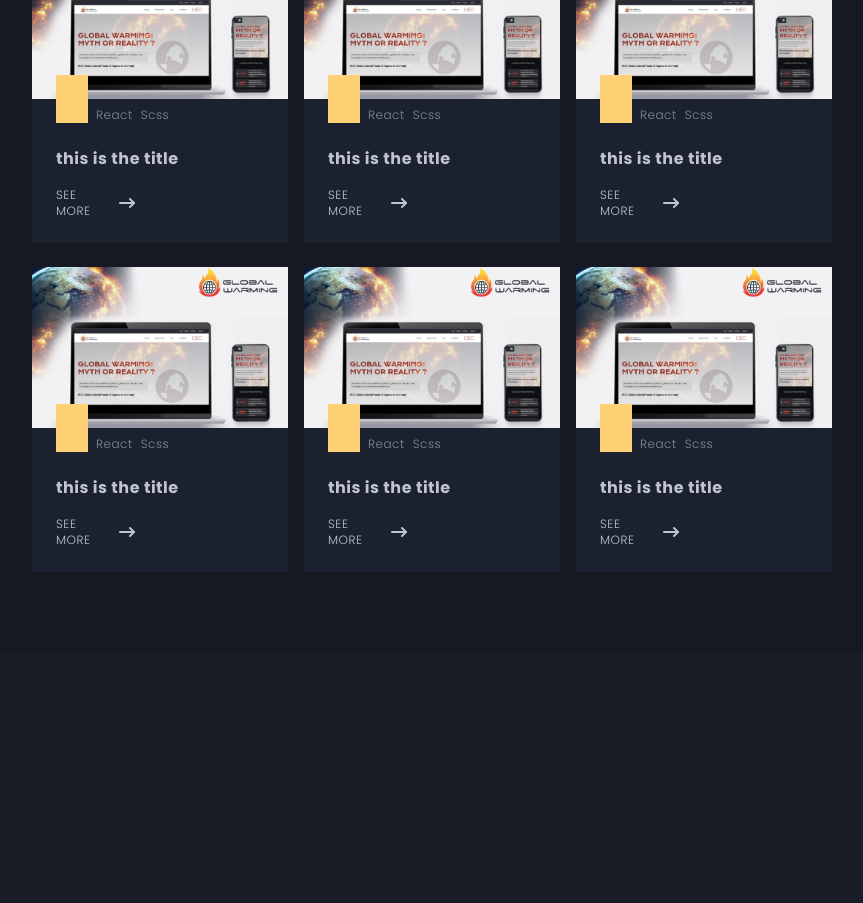
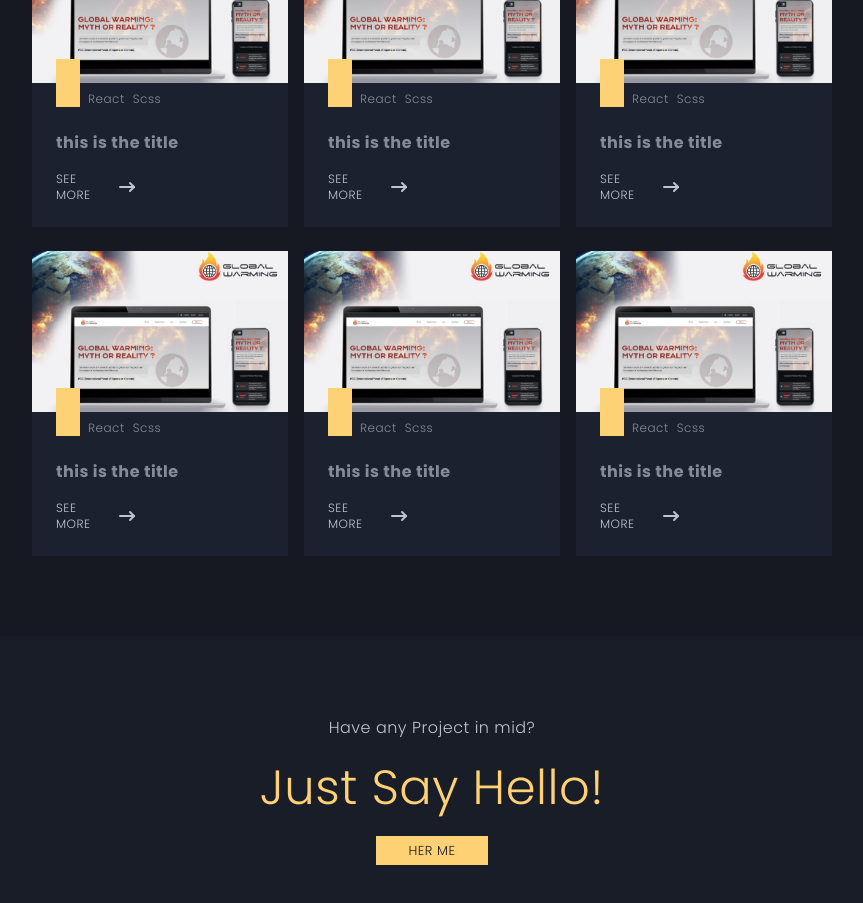
Before and after one commit to joel-kalema/me_with-nextjs, a Next.js app: page / in a window 1280 px wide. Shown: the part 2820-3723 px from the top of the page, without its empty margins (208-1071 px from the left). Before the commit the page ends 3472 px from the top, so only its background shows below. Built offline with nearby package versions, Linux system fonts and the light colour scheme.

Commit message:
add block

```diff
--- a/components/expertise.js
+++ b/components/expertise.js
@@ -10,7 +10,7 @@ export default function Area (){
             </p>
             <div className='flex justify-around mt-12'>
                 {expertise.map((item) => (
-                    <div className='border-solid border-[#161922] border-2 py-6 px-12 w-1/4 flex flex-col justify-center hover:bg-[#1b212f]'>
+                    <div className='border-solid border-[#161922] border-2 py-6 px-12 w-[32%] flex flex-col justify-center hover:bg-[#1b212f]'>
                         <h1 className='text-[#ffd175] text-3xl mx-auto'>{item.icon}</h1>
                         <p className='text-xs mt-4 tracking-[.2em]'>{item.detail}</p>
                     </div>
--- /dev/null
+++ b/components/partenets.js
@@ -0,0 +1,9 @@
+export default function Partenets (){
+    return(
+        <div className="flex justify-center flex-col items-center py-20">
+            <h2>Have any Project in mid?</h2>
+            <h1 className='text-5xl text-[#ffd175] text-center my-6'>Just Say Hello!</h1>
+            <button>HER ME</button>
+        </div>
+    )
+}
--- a/components/portfolio.js
+++ b/components/portfolio.js
@@ -9,14 +9,14 @@ export default function Portfolio (){
             <h2>Some of my best works</h2>
             <div className="flex flex-wrap justify-between">
                 {projects.map((item) => (
-                   <div className="w-[32%] mt-6 bg-[#1b212f]">
+                   <div className="w-[32%] mt-6 bg-[#1b212f] hover:shadow-xl">
                         <img src={item.image} alt='images' />
                         <div className="pt-2 pb-6 pl-6 pr-6">
                             <div className="flex text-xs">
-                                <div className="w-[2rem] h-[3rem] bg-[#ffd175] mt-[-2rem]"></div>
+                                <div className="w-[1.5rem] h-[3rem] bg-[#ffd175] mt-[-2rem]"></div>
                                 {item.technologies.map((lang) => (<p className="ml-2 text-[#c0c4d0a6]">{lang}</p>))}
                             </div>
-                            <h1 className="font-bold mt-6">{item.title}</h1>
+                            <h1 className="font-bold mt-6 text-[#c0c4d0a6]">{item.title}</h1>
                             <Link href='/' className="text-xs mt-4 flex items-center hover:text-[#ffd175] w-2/5">
                                 SEE MORE
                                 <span className="text-2xl ml-2">
--- a/pages/index.tsx
+++ b/pages/index.tsx
@@ -3,6 +3,7 @@ import HomePage from '../components/home_page';
 import About from '../components/about';
 import Area from '../components/expertise';
 import Portfolio from '../components/portfolio';
+import Partenets from '../components/partenets';
 
 
 export default function Home() {
@@ -12,6 +13,7 @@ export default function Home() {
             <About />
             <Area />
             <Portfolio />
+            <Partenets />
         </div>
     )
 }
```
